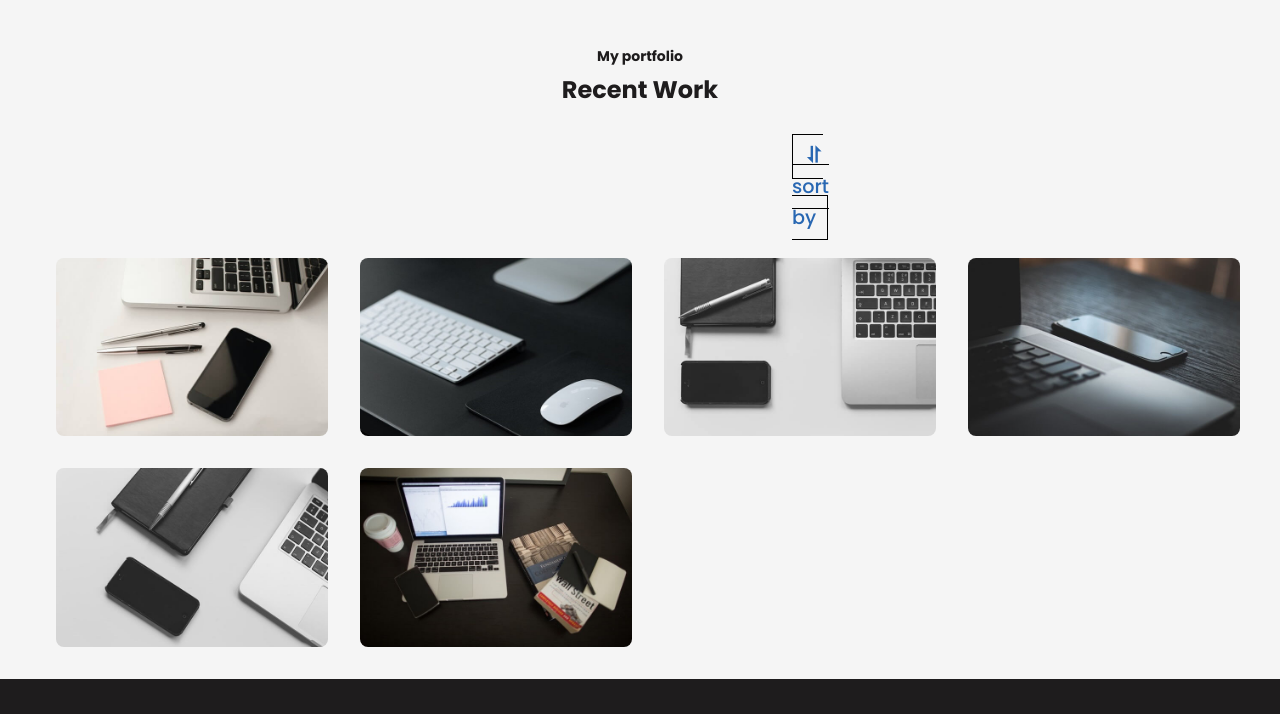
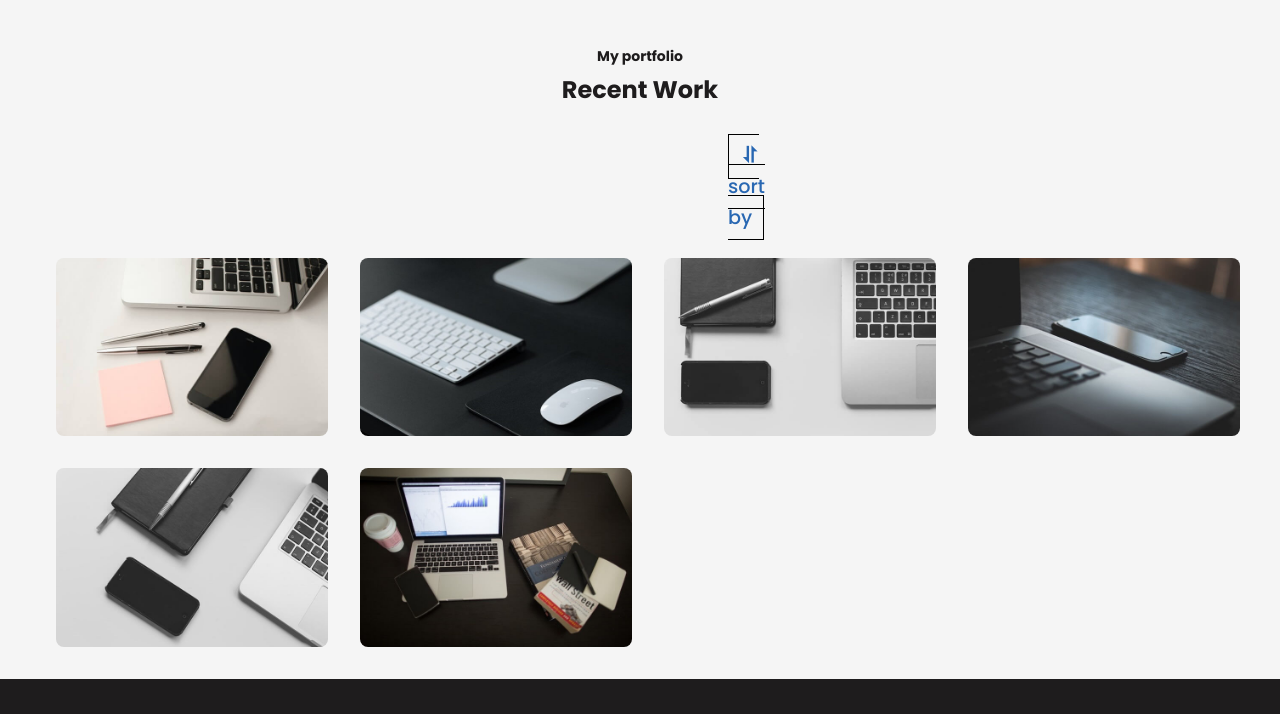
Before and after one commit to Shivraj-0219/Portfolio, a website: page index.html in a window 1280 px wide. Shown: the part 1100-1814 px from the top of the page. Drawn offline with nearby package versions, Linux system fonts and the light colour scheme.

Commit message:
Update styles1.css

```diff
--- a/styles1.css
+++ b/styles1.css
@@ -734,7 +734,7 @@ img {
     border: 0.1px double black;
   }
   .sort__box {
-    margin: 0rem 47.5rem 1rem 49rem;
+    margin: 0rem 47.5rem 1rem 45rem;
   }
   .about__description {
     margin-bottom: var(--mb-5);
```
